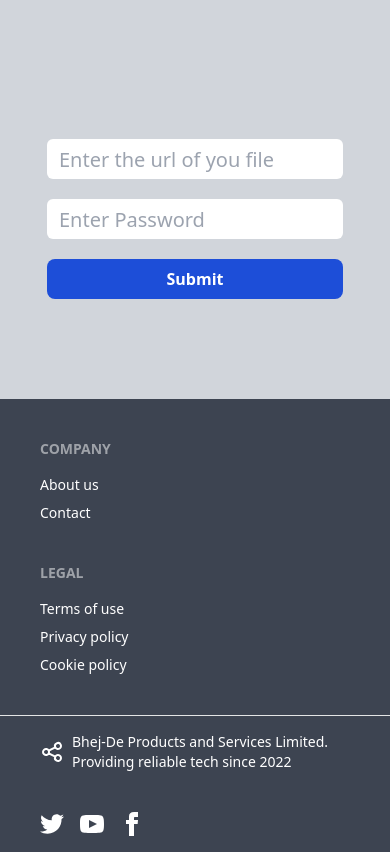
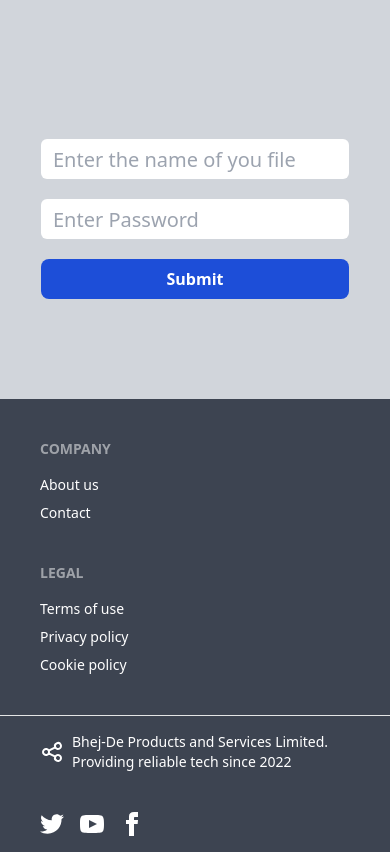
Before and after one commit to Dev-Destructor/bhej-de, a Next.js app in the folder client/: page / in a window 390 px wide. Shown: the part 1820-2672 px from the top of the page. Built offline with nearby package versions, Linux system fonts and the light colour scheme.

Commit message:
fixed padding issues

```diff
--- a/client/components/DownloadFile.jsx
+++ b/client/components/DownloadFile.jsx
@@ -15,17 +15,17 @@ function DownloadFile() {
         </div>
 
         <div className="flex flex-1 items-center md:w-1/2 my-20 p-5">
-          <form action="/" className="flex flex-1 flex-col">
+          <form action="http://localhost:9000/api/download" method="post" className="flex flex-1 flex-col">
             <input
-              className="mb-5 h-10 rounded-md w-full md:w-1/2 text-xl placeholder:text-xl placeholder:pl-3"
+              className="mb-5 h-10 rounded-md w-full md:w-1/2 text-xl placeholder:text-xl pl-3"
               type="text"
               name="file"
               id="file"
-              placeholder="Enter the url of you file"
+              placeholder="Enter the name of you file"
               required
             />
             <input
-              className="mb-5 h-10 rounded-md w-full md:w-1/2 text-xl placeholder:text-xl placeholder:pl-3"
+              className="mb-5 h-10 rounded-md w-full md:w-1/2 text-xl placeholder:text-xl pl-3"
               type="password"
               name="password"
               id="password"
```
